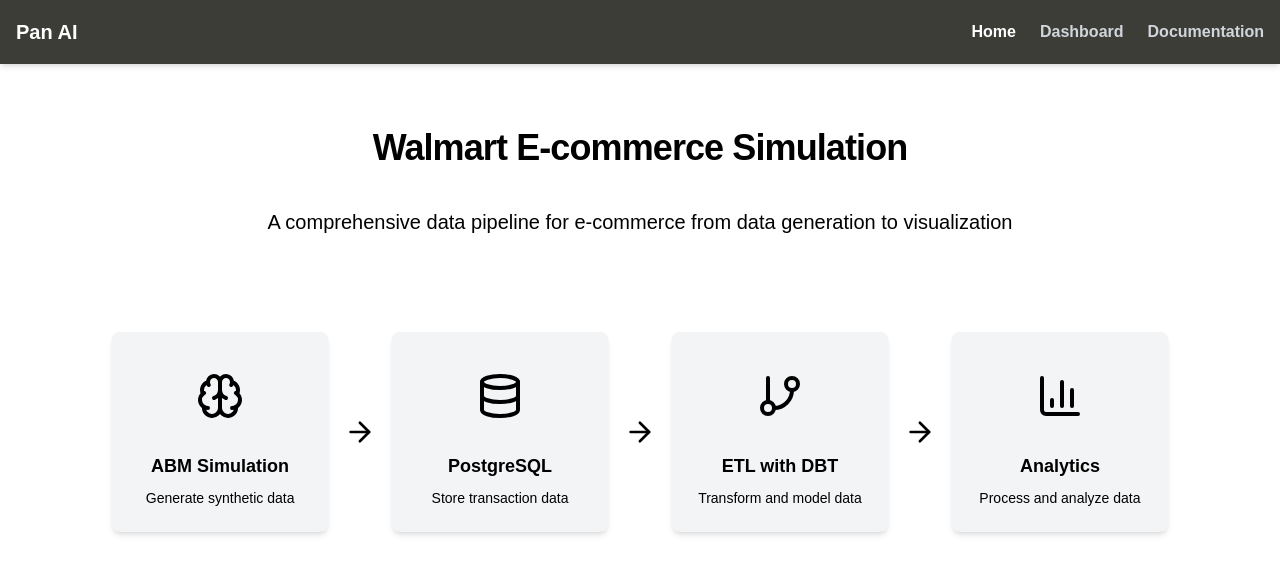
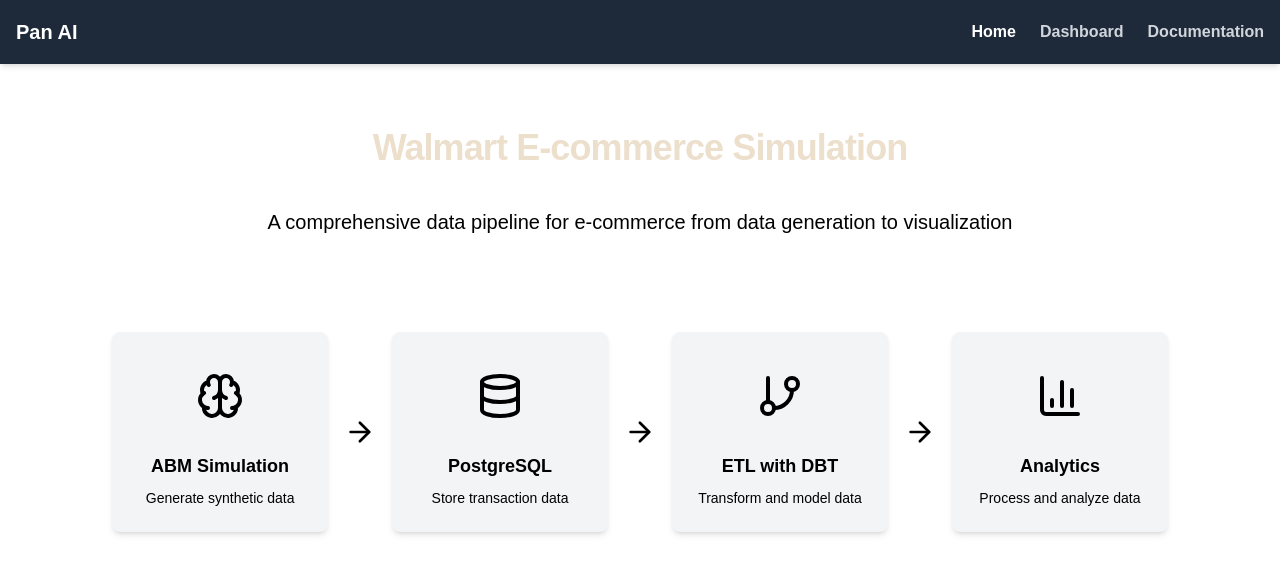
Before and after one commit to PannawatChauychoo/E_commerce_data_pipeline, a Next.js app in the folder front_end/: page / in a window 1280 px wide. Shown: the top 574 px of the page. Built offline with nearby package versions, Linux system fonts and the light colour scheme.

Commit message:
Add some color changes

```diff
--- a/front_end/app/page.tsx
+++ b/front_end/app/page.tsx
@@ -8,7 +8,7 @@
       <main>
         <div className="container mx-auto px-4 py-16">
           <div className="text-center mb-12">
-            <h1 className="text-4xl font-bold tracking-tight mb-4">
+            <h1 className="text-4xl text-[#ECDFCC] font-bold tracking-tight mb-4">
               Walmart E-commerce Simulation
             </h1>
             <p className="text-xl text-muted-foreground pt-6">
--- a/front_end/components/Header.tsx
+++ b/front_end/components/Header.tsx
@@ -13,7 +13,7 @@
   ];
 
   return (
-    <header style={{ backgroundColor: '#3C3D37' }} className="shadow-md sticky top-0 z-50 w-full">
+    <header className="bg-gray-800 shadow-md sticky top-0 z-50 w-full">
       <div className="container mx-auto px-4 h-16 flex items-center justify-between text-white">
         <div className="text-xl font-bold text-white">
           <a
```
